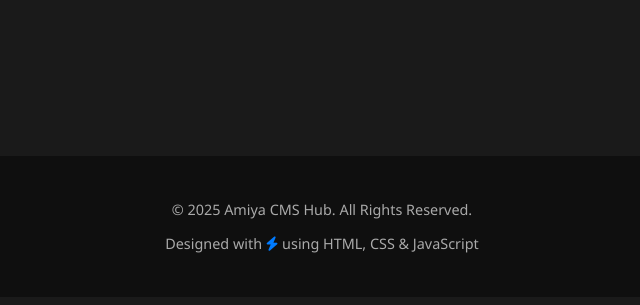
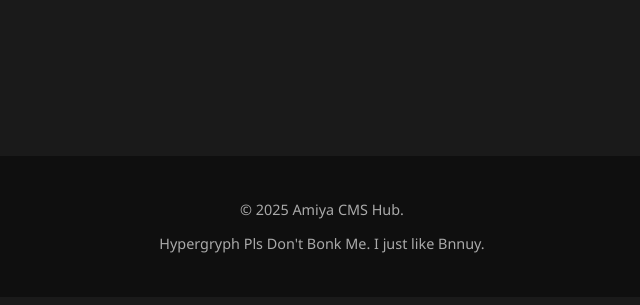
Before and after one commit to Iteranya/Amiya-CMS, a FastAPI app: page / in a window 1280 px wide. Shown: the part 592-897 px from the top of the page, without its empty margins (318-958 px from the left). Run offline with FastAPI, Linux system fonts and the light colour scheme; data that the repository does not hold is empty.

Commit message:
Added disclaimer
Hypergryph Pls Don't Sue Me Thanks

```diff
--- a/templates/index.html
+++ b/templates/index.html
@@ -338,10 +338,8 @@
     <!-- Footer -->
     <footer class="footer">
         <div class="container">
-             <p>&copy; 2025 Amiya CMS Hub. All Rights Reserved.</p>
-             <p>Designed with <i class="fas fa-bolt" style="color: #007bff;"></i> using HTML, CSS & JavaScript</p>
-             <!-- Add social media links or other footer content here if desired -->
-             <!-- <a href="#">Privacy Policy</a> | <a href="#">Terms of Service</a> -->
+             <p>&copy; 2025 Amiya CMS Hub.</p>
+             <p>Hypergryph Pls Don't Bonk Me. I just like Bnnuy.</p>
         </div>
     </footer>
 
```
